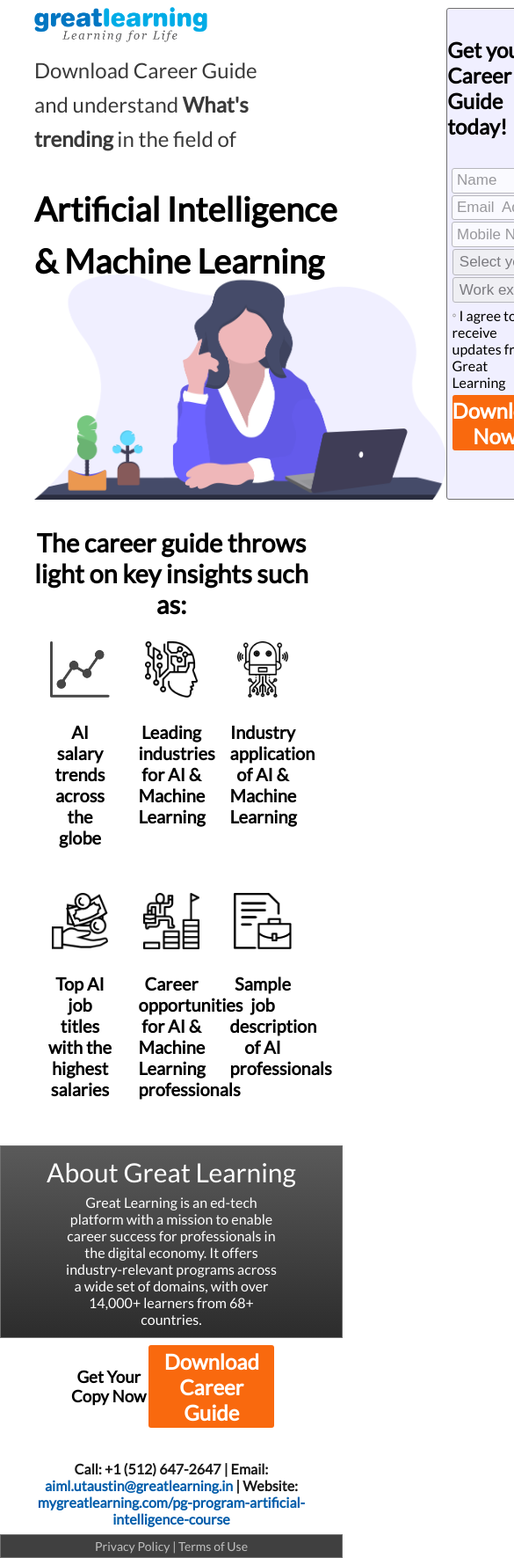
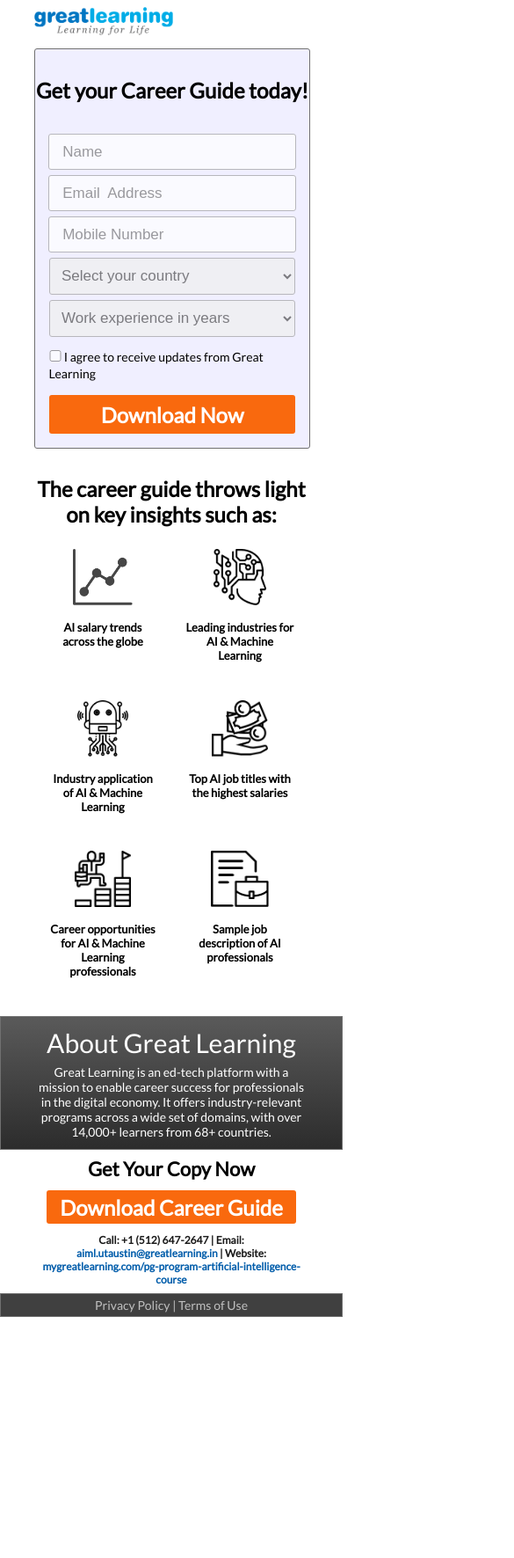
Before and after one commit to melverdsouza/career-guide-option, a plain HTML site: page view/index.html in a window 390 px wide. Shown: the top 1771 px of the page at 88% size, 585 px wide, since content can reach past the window. After the commit the page ends 1497 px from the top, so only its background shows below. Drawn offline with Linux system fonts and the light colour scheme.

Commit message:
mobile version completed

```diff
--- a/styles/styles.scss
+++ b/styles/styles.scss
@@ -7,6 +7,10 @@ body {
 .container {
   width: 80%;
   margin: 0 auto;
+}
+
+header {
+  display: none;
 }
 
 .hero-section {
@@ -211,3 +215,68 @@ footer {
     text-align: center;
   }
 }
+
+@media only screen and (max-width: 769px) {
+  header {
+    display: inline;
+    .container {
+      img {
+        height: 2em;
+        float: left;
+      }
+    }
+  }
+
+  .hero-section {
+    .container {
+      display: flex;
+      flex-direction: column-reverse;
+      img {
+        display: none;
+      }
+    }
+  }
+  .banner {
+    display: none;
+  }
+  .form-section {
+    margin-top: 5%;
+    width: 100%;
+    padding-bottom: 5%;
+  }
+  label {
+    font-size: 14px;
+  }
+  .each-career-point {
+    width: 50%;
+    h4 {
+      font-size: 13px;
+    }
+  }
+  .company-info {
+    p {
+      width: 100%;
+      font-size: 14px;
+    }
+  }
+  .download-guide {
+    display: inline;
+    h3 {
+      margin-bottom: 5%;
+      font-size: 22px;
+    }
+  }
+  .details {
+    .container {
+      h6 {
+        margin-top: 5%;
+        font-size: 12px;
+      }
+    }
+  }
+  .career-hi-light {
+    h2 {
+      font-size: 24px;
+    }
+  }
+}
--- a/view/index.html
+++ b/view/index.html
@@ -11,6 +11,11 @@
     <link rel="stylesheet" href="../styles/styles.css" />
   </head>
   <body>
+    <header>
+      <div class="container">
+        <img src="../images/logo@2x.png" alt="logo" />
+      </div>
+    </header>
     <section class="hero-section">
       <div class="container">
         <div class="banner">
```
Also changed, not shown: styles/styles.css, 1 other file.
